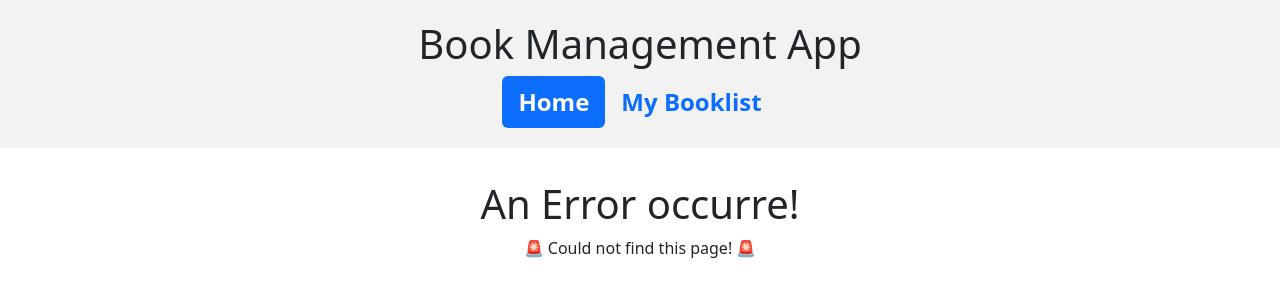
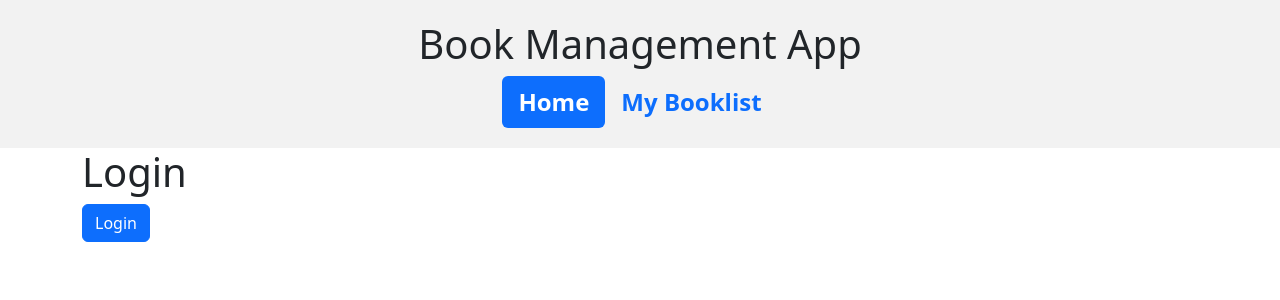
Before and after one commit to CurtesMalteser/adb_books, a React (Create React App) app in the folder frontend/: page /login in a window 1280 px wide. Shown: the top 300 px of the page. Built offline with nearby package versions, Linux system fonts and the light colour scheme; no server answers.

Commit message:
feat: Implement login with Auth0
- Installed auth0-react package.
- Implemented Auth0ProviderWithNavigate for authentication.
- Ensured redirect works correctly.

```diff
--- a/frontend/package.json
+++ b/frontend/package.json
@@ -3,6 +3,7 @@
   "version": "0.1.0",
   "private": true,
   "dependencies": {
+    "@auth0/auth0-react": "^2.2.4",
     "@reduxjs/toolkit": "^2.2.7",
     "@types/jest": "^27.5.2",
     "@types/node": "^16.18.84",
--- a/frontend/src/constants/Routes.ts
+++ b/frontend/src/constants/Routes.ts
@@ -2,6 +2,8 @@ const ROUTES = {
     HOME: '/',
     MY_BOOKLIST: '/my-booklist',
     BOOK_DETAILS: '/book/:id',
+    LOGIN: '/login',
+    LOGIN_CALLBACK: '/callback',
 }
 
 export default ROUTES;
--- /dev/null
+++ b/frontend/src/features/auth/Auth0ProviderWithNavigate.tsx
@@ -0,0 +1,38 @@
+import { AppState, Auth0Provider, User } from "@auth0/auth0-react";
+import React from "react";
+import { useNavigate } from "react-router-dom";
+
+interface Auth0ProviderWithNavigateProps {
+    children: React.ReactNode;
+}
+
+
+export const Auth0ProviderWithNavigate: React.FC<Auth0ProviderWithNavigateProps> = ({ children }) => {
+  const navigate = useNavigate();
+
+  const domain = process.env.REACT_APP_AUTH0_DOMAIN;
+  const clientId = process.env.REACT_APP_AUTH0_CLIENT_ID;
+  const redirectUri = process.env.REACT_APP_AUTH0_CALLBACK_URL;
+
+
+  const onRedirectCallback = (appState?: AppState | undefined, user?: User | undefined) => {
+    navigate(appState?.returnTo || window.location.pathname);
+  };
+
+  if (!(domain && clientId && redirectUri)) {
+    return null;
+  }
+
+  return (
+    <Auth0Provider
+      domain={domain}
+      clientId={clientId}
+      authorizationParams={{
+        redirect_uri: redirectUri,
+      }}
+      onRedirectCallback={onRedirectCallback}
+    >
+      {children}
+    </Auth0Provider>
+  );
+};
--- a/frontend/src/features/auth/CallbackPage.tsx
+++ b/frontend/src/features/auth/CallbackPage.tsx
@@ -1,9 +1,6 @@
-
 const CallbackPage = () => {
     return (
-        <div>
         <h1>Callback Page</h1>
-        </div>
     );
 };
 
--- /dev/null
+++ b/frontend/src/features/auth/Login.tsx
@@ -0,0 +1,16 @@
+import { useAuth0 } from "@auth0/auth0-react";
+import { Button, Container } from "react-bootstrap";
+
+function Login() {
+
+    const { loginWithRedirect } = useAuth0();
+
+    return (
+        <Container>
+            <h1>Login</h1>
+            <Button onClick={() => loginWithRedirect({})}>Login</Button>
+        </Container>
+    );
+}
+
+export default Login;
--- /dev/null
+++ b/frontend/src/features/auth/RequireAuth.tsx
@@ -0,0 +1,31 @@
+import { useEffect } from 'react';
+import {
+  Navigate,
+  useLocation,
+  useNavigate,
+} from 'react-router-dom';
+import { useAuth0 } from "@auth0/auth0-react";
+import ROUTES from '../../constants/Routes';
+
+function RequireAuth({ children }: { children: React.ReactNode }) {
+
+  const { isAuthenticated } = useAuth0();
+
+  const navigate = useNavigate();
+  const location = useLocation();
+
+  useEffect(() => {
+    if (!isAuthenticated) {
+      navigate(ROUTES.LOGIN, { state: { from: location } });
+    }
+  }, [isAuthenticated, navigate, location]);
+
+  if (!isAuthenticated) {
+    return <Navigate to={ROUTES.LOGIN} replace state={{ path: location }} />
+  }
+
+  return <>{children}</>;
+
+}
+
+export default RequireAuth;
--- a/frontend/src/index.tsx
+++ b/frontend/src/index.tsx
@@ -8,6 +8,7 @@ import { Provider } from 'react-redux';
 const root = ReactDOM.createRoot(
   document.getElementById('root') as HTMLElement
 );
+
 root.render(
   <Provider store={store}>
     <App />
--- a/frontend/src/pages/RootLayout.tsx
+++ b/frontend/src/pages/RootLayout.tsx
@@ -1,15 +1,16 @@
 import { Outlet } from 'react-router-dom';
 import Header from '../components/header/Header';
+import { Auth0ProviderWithNavigate } from '../features/auth/Auth0ProviderWithNavigate';
 
 
 function RouteLayout() {
     return (
-        <>
+        <Auth0ProviderWithNavigate>
             <Header />
             <main className='App'>
                 <Outlet />
             </main>
-        </>
+        </Auth0ProviderWithNavigate>
     )
 }
 
```
Also changed, not shown: frontend/src/app/App.tsx (+9 -4 lines), frontend/src/features/notFound/NotFoundPage.tsx (deleted, +0 -8 lines), 1 other file (tests, documents, lock files or other folders).
